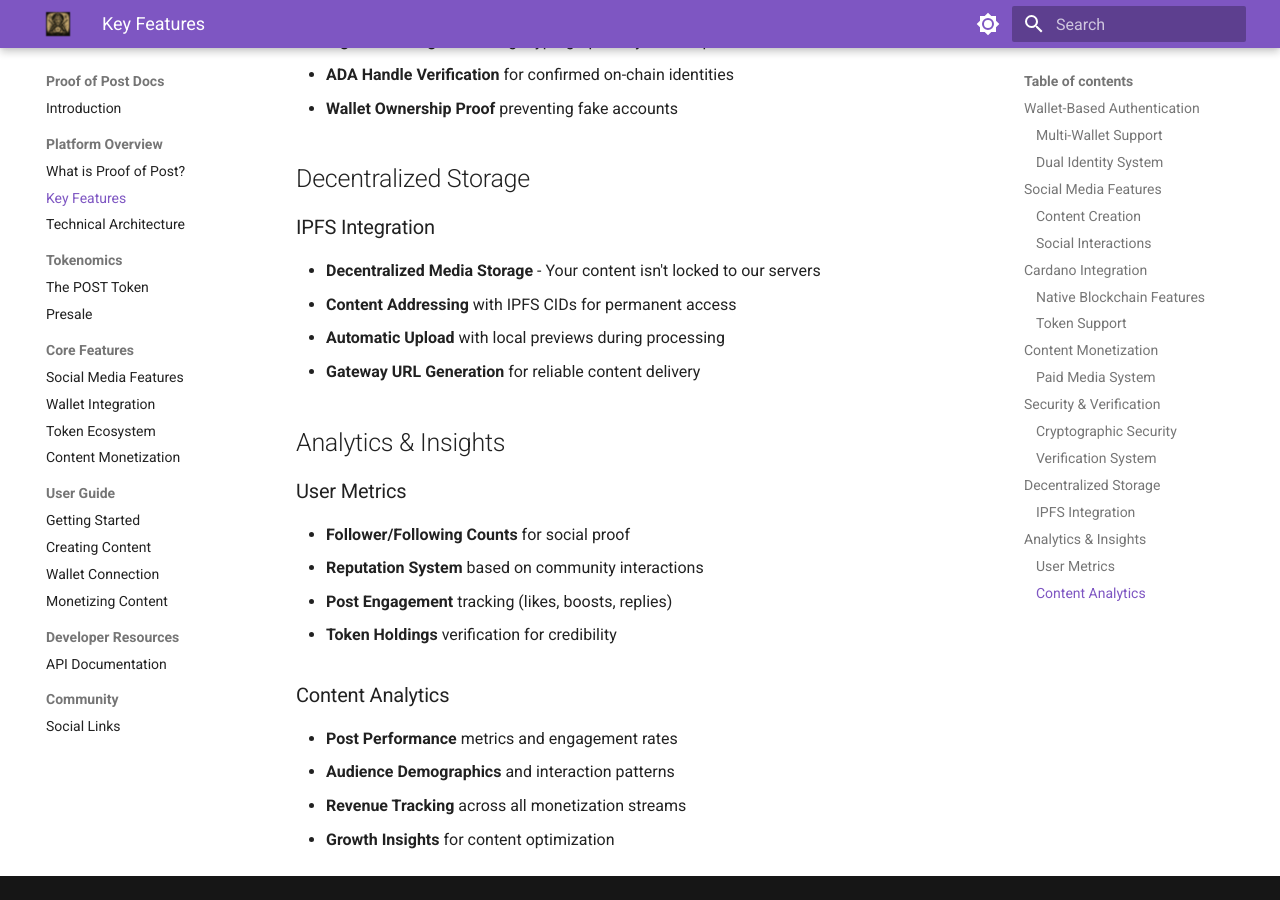
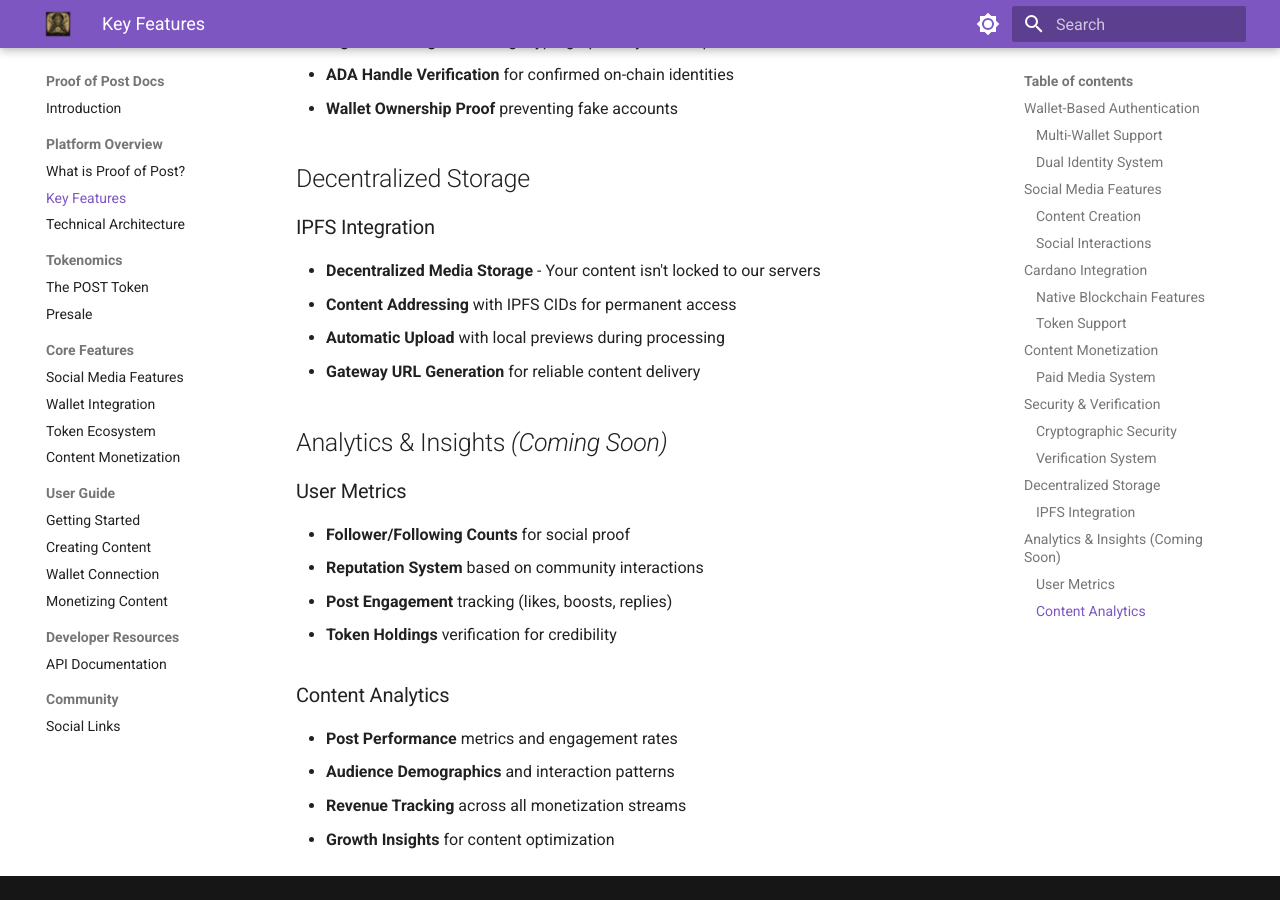
Before and after one commit to CardanoTokenIO/ProoOfPost, an MkDocs documentation site: the page built from docs/platform/key-features.md, in a window 1280 px wide and 900 px high, scrolled down 2412 px. Built offline with MkDocs 1.6.1 and Material for MkDocs 9.7.7, drawn with Linux system fonts in a browser that asks for light colours.

Commit message:
Mark entire Analytics & Insights section as Coming Soon
- Add (Coming Soon) to Analytics & Insights main heading
- Indicate that all analytics features are still in development
- Clear expectations for users about analytics availability
- Updated Key Features page with accurate analytics roadmap

```diff
--- a/docs/platform/key-features.md
+++ b/docs/platform/key-features.md
@@ -79,7 +79,7 @@ Proof of Post combines the best of traditional social media with cutting-edge bl
 - **Automatic Upload** with local previews during processing
 - **Gateway URL Generation** for reliable content delivery
 
-## Analytics & Insights
+## Analytics & Insights *(Coming Soon)*
 
 ### User Metrics
 - **Follower/Following Counts** for social proof
```
